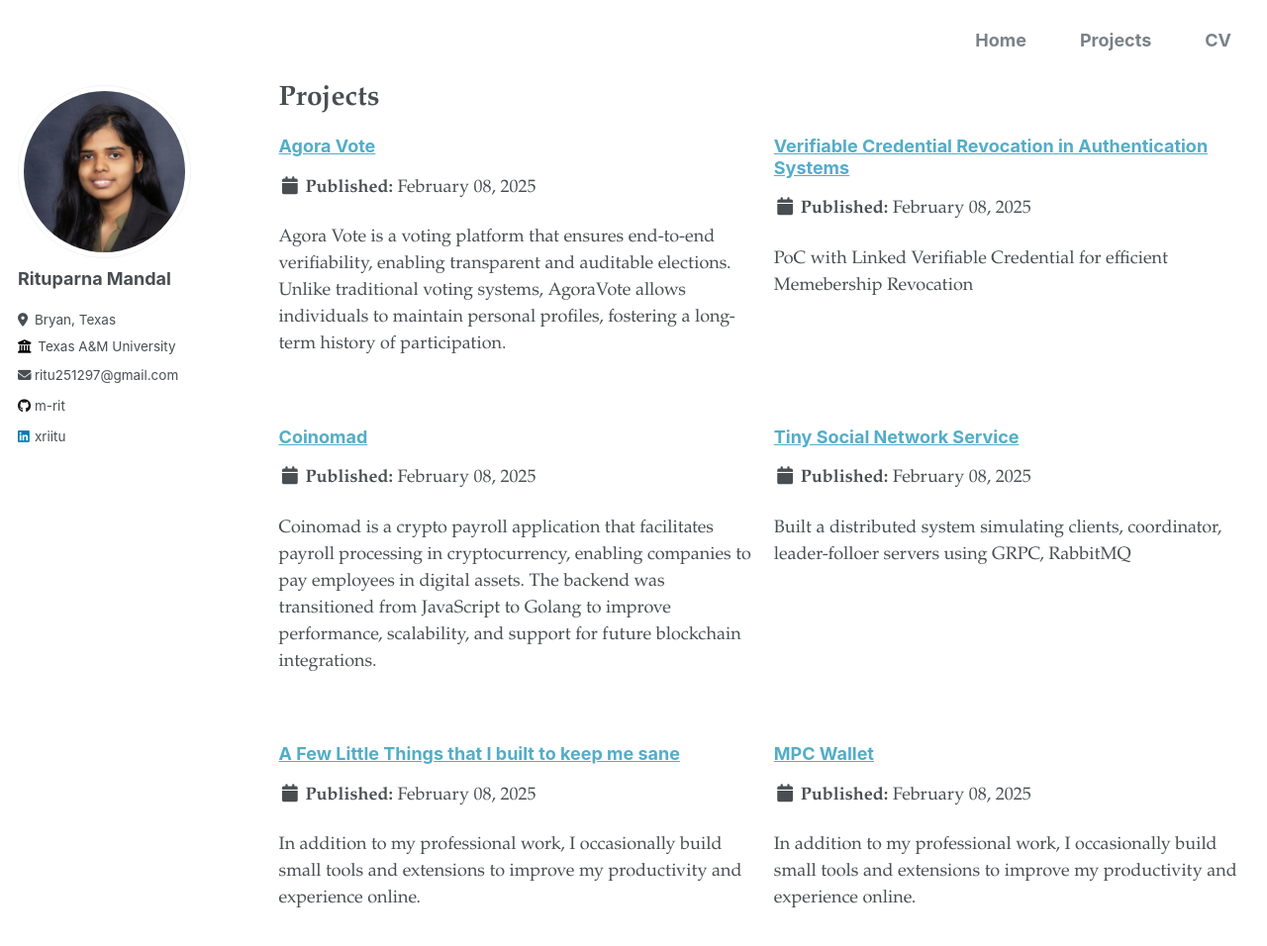
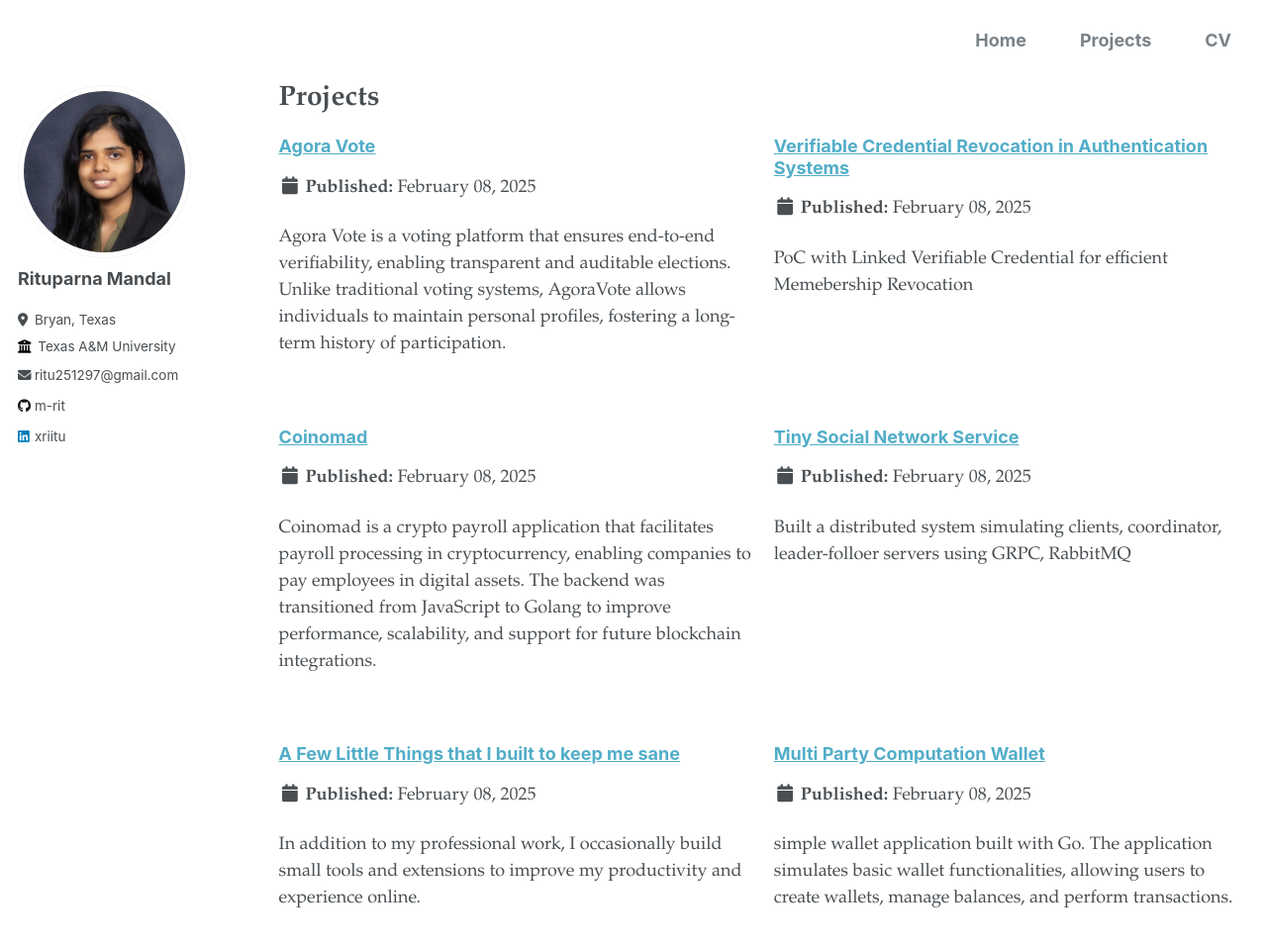
Before and after one commit to m-rit/m-rit.github.io, a Jekyll site: the page built from _pages/portfolio.html, in a window 1280 px wide and 1179 px high. Shown: the top 956 px of the window at 99% size. Built offline with Jekyll 4.4.1, drawn with Linux system fonts in a browser that asks for light colours.

Commit message:
Update portfolio-6.md

```diff
--- a/_portfolio/portfolio-6.md
+++ b/_portfolio/portfolio-6.md
@@ -1,5 +1,5 @@
 ---
-title: "MPC Wallet"
-excerpt: "In addition to my professional work, I occasionally build small tools and extensions to improve my productivity and experience online. <br/>"
+title: "Multi Party Computation Wallet"
+excerpt: "simple wallet application built with Go. The application simulates basic wallet functionalities, allowing users to create wallets, manage balances, and perform transactions. <br/>"
 collection: portfolio
 ---
```
